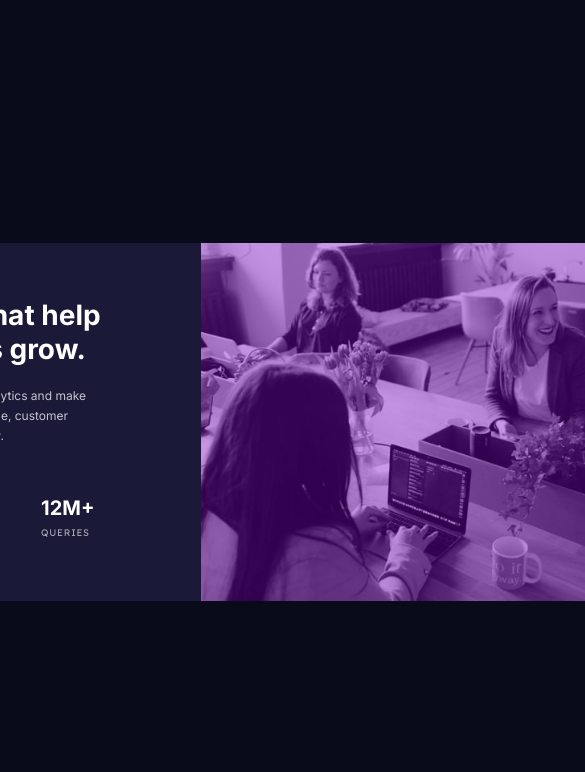
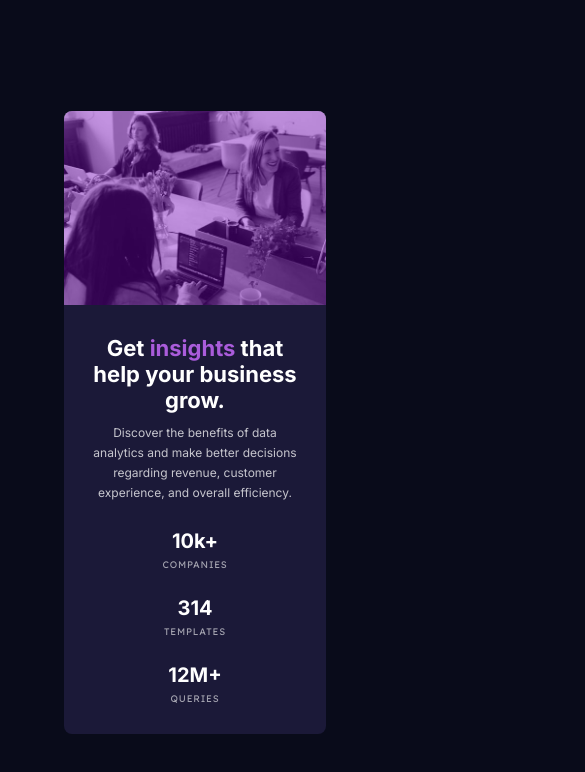
Before and after one commit to a-stepanian/Stats-preview-card-component, a plain HTML site: page index.html in a window 390 px wide. Shown: the top 772 px of the page, 585 px wide, since content can reach past the window. Drawn offline with Linux system fonts and the light colour scheme.

Commit message:
add media query and mobile styling, update README

```diff
--- a/style.css
+++ b/style.css
@@ -27,7 +27,7 @@ img {
     border-radius: 0 8px 8px 0;
 }
 .purple {
-	position:relative;
+	position: relative;
     height: 358.45px;
 }
 .purple:before {
@@ -70,3 +70,57 @@ p {
     font-weight: 500;
     color: hsla(0, 0%, 100%, 0.6);
 }
+
+@media (max-width: 890px) {
+    .card {
+        flex-direction: column-reverse;
+    }
+    main {
+        width: 262px;
+        padding: 25px 25px 30px 25px;
+        border-radius: 0 0 8px 8px;
+        text-align: center;
+    }
+    img {
+        width: 262px;
+        height: 194px;
+        object-fit: cover;
+        object-position: 0 0;
+        border-radius: 8px 8px 0 0;
+    }
+    .purple {
+        height: 194px;
+    }
+    .purple:before {
+      height: 194px;
+      border-radius: 8px 8px 0 0;
+    }
+    h1 {
+        margin-top: 5px;
+        font-size: 22px;
+    }
+    p {
+        margin-top: 10px;
+    }
+    .stats {
+        margin: 0;
+        display: flex;
+        flex-direction: column;
+    }
+    .statBox {
+        margin-top: 26px;
+        margin-right: 0;
+    }
+    .number {
+        font-size: 20px;
+        font-weight: 900;
+    }
+    .label {
+        margin-top: 5px;
+        letter-spacing: 0.8px;
+        font-size: 9.5px;
+        font-family: 'Lexend Deca', sans-serif;
+        font-weight: 500;
+        color: hsla(0, 0%, 100%, 0.6);
+    }
+}
```
Also changed, not shown: 1 other file.
